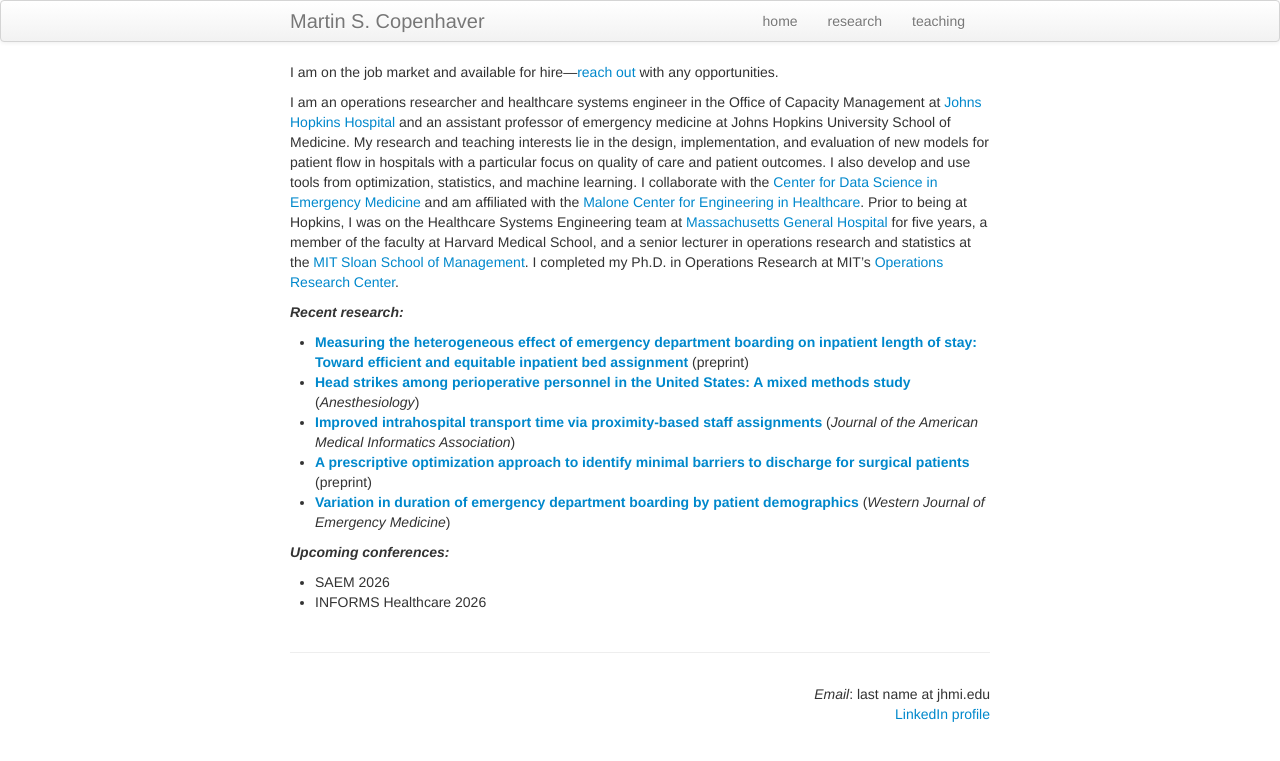
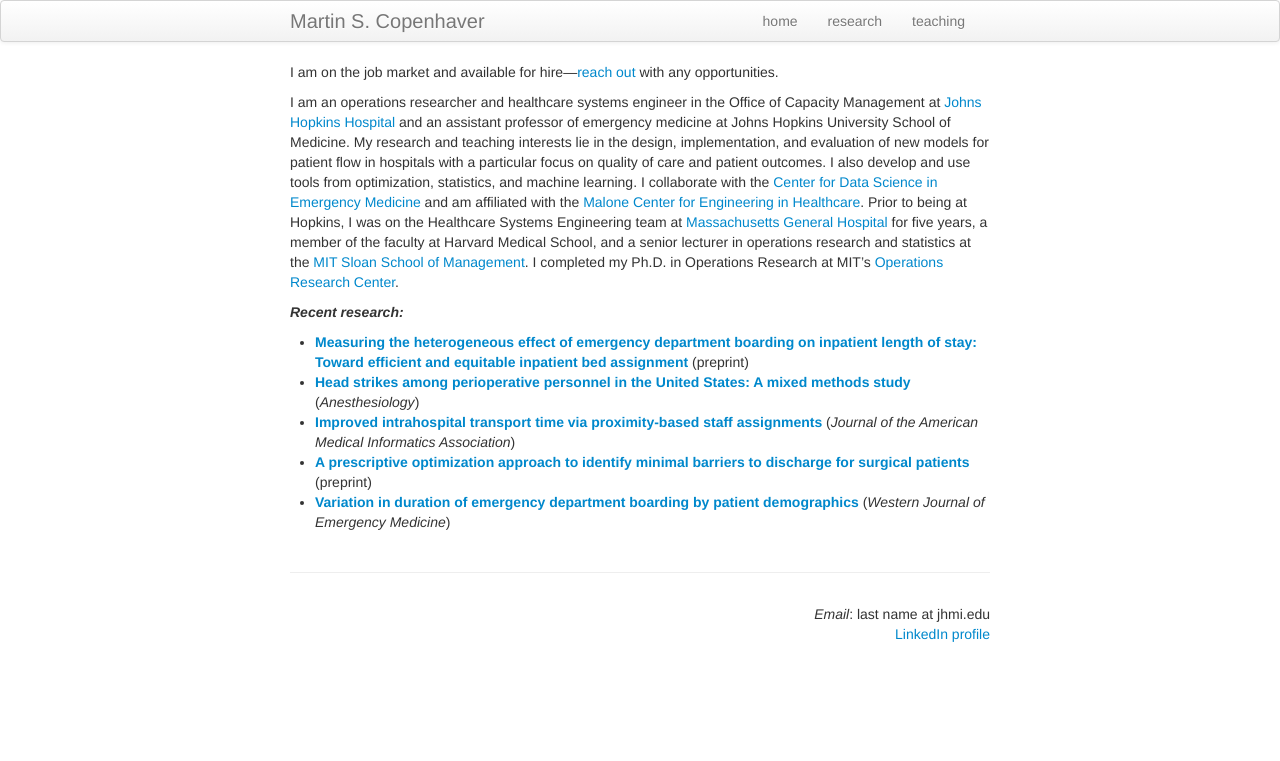
Before and after one commit to martincopenhaver/martincopenhaver.github.io, a Jekyll site: the page built from index.md, in a window 1280 px wide. Shown: the top 761 px of the page. Built offline with Jekyll 4.4.1, drawn with Linux system fonts in a browser that asks for light colours.

Commit message:
Update index.md

```diff
--- a/index.md
+++ b/index.md
@@ -18,7 +18,3 @@ I am an operations researcher and healthcare systems engineer in the Office of C
 * [**Improved intrahospital transport time via proximity-based staff assignments**](https://doi.org/10.1093/jamia/ocaf081) (_Journal of the American Medical Informatics Association_)
 * [**A prescriptive optimization approach to identify minimal barriers to discharge for surgical patients**](https://www.medrxiv.org/content/10.1101/2023.03.24.23287694.pdf) (preprint)
 * [**Variation in duration of emergency department boarding by patient demographics**](https://doi.org/10.5811/westjem.42477) (_Western Journal of Emergency Medicine_)
-
-##### _Upcoming conferences:_
-* SAEM 2026
-* INFORMS Healthcare 2026
```
